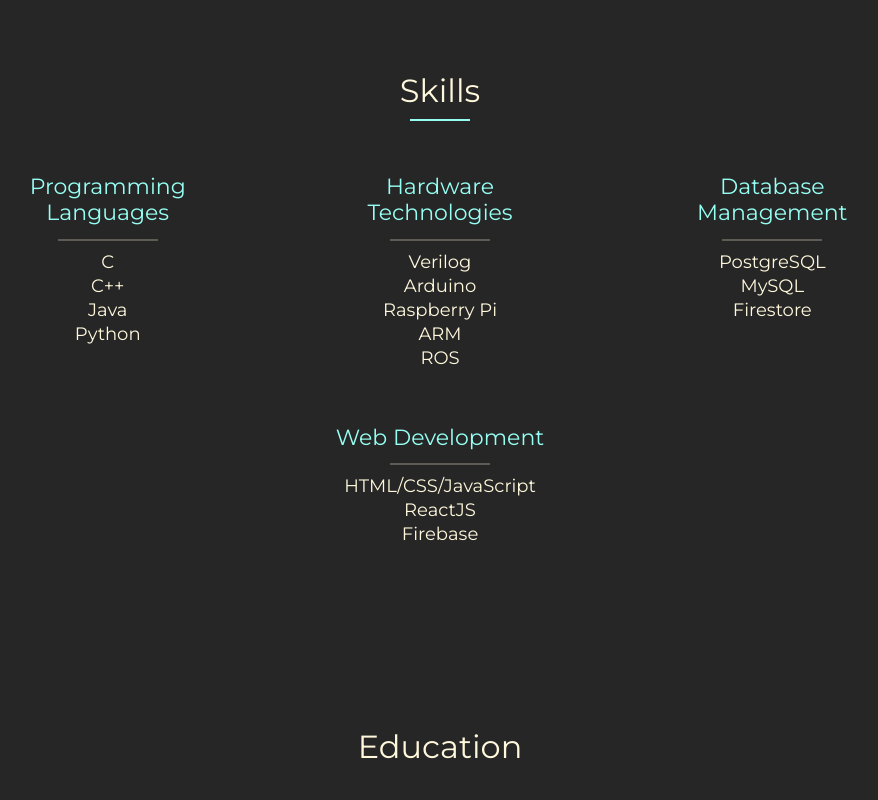
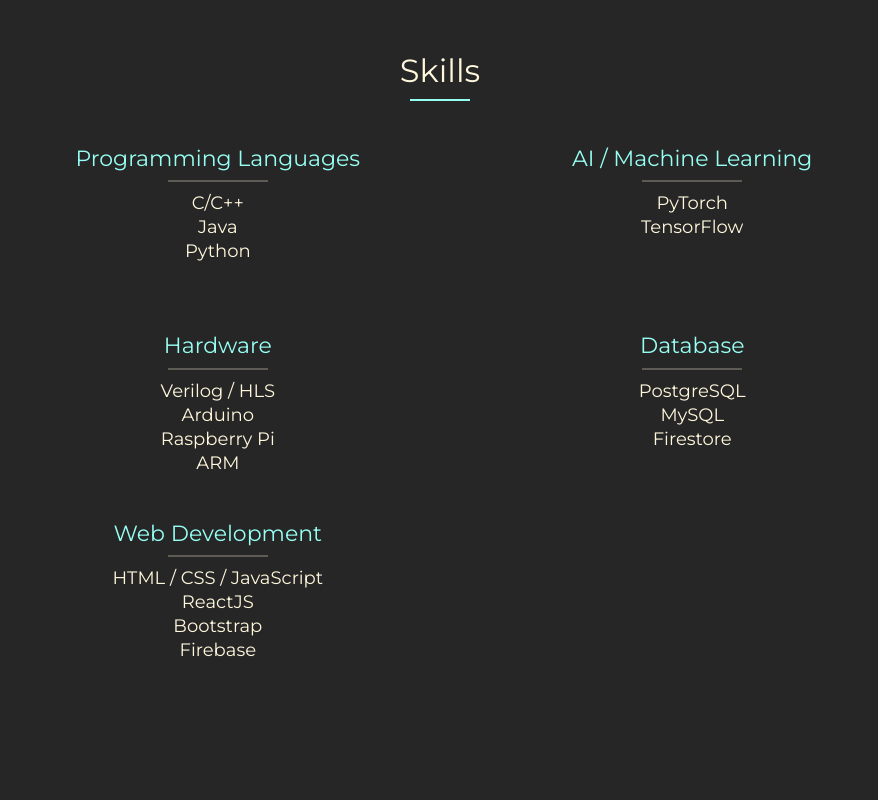
Before and after one commit to justinfidelis/justinfidelis.github.io, a React (Create React App) app in the folder portfolio/: page / in a window 1280 px wide. Shown: the part 1300-2100 px from the top of the page, without its empty margins (200-1078 px from the left). Built offline with nearby package versions, Linux system fonts and the light colour scheme.

Commit message:
change skills to grid

```diff
--- a/portfolio/src/app.css
+++ b/portfolio/src/app.css
@@ -148,14 +148,13 @@ path {
     flex-direction: column;
     justify-content: center;
     align-items: center;
-    padding: 100px 0px 50px 0px;
+    padding: 80px 0px 50px 0px;
 }
 
 .section-text {
     display: flex;
     flex-direction: column;
     justify-content: center;
-    font-family: Montserrat, "Open sans", sans-serif;
     color: cornsilk;
     font-size: 1.125rem;
     text-align: left;
@@ -182,11 +181,19 @@ img.about-image {
     height: auto;
 }
 
+.skills-container {
+    display: grid;
+    grid-template-columns: repeat(auto-fit, minmax(380px, 1fr));
+    grid-auto-rows: 1fr;
+}
+
 .skill-card {
-    width: 270px;
-    border-width: 0px;
+    width: 100%;
     background-color: transparent;
-    margin: 15px;
+    margin: 15px 15px 30px 15px;
+    display: flex;
+    flex-direction: column;
+    align-items: center;
 }
 
 h5.card-title {
@@ -218,7 +225,7 @@ hr.card-break {
     width: 100px;
     background-color: cornsilk;
     border-width: 0px;
-    margin-top: 4px;
+    margin-top: 8px;
     margin-bottom: 8px;
 }
 
--- a/portfolio/src/components/Skills.jsx
+++ b/portfolio/src/components/Skills.jsx
@@ -13,86 +13,55 @@ const Skills = () => {
         <Row className="justify-content-center">
           <hr className="subtitle-break" />
         </Row>
-        <Row>
-          <Col className="d-flex justify-content-center">
-            <Card className="skill-card">
-              <Card.Body className="pt-2 px-2">
-                <Card.Title>
+        <Row className="w-100">
+          <div className="skills-container">
+            <div className="skill-card">
               <h5 className="card-title">Programming Languages</h5>
-                </Card.Title>
-                <div className="d-flex justify-content-center">
               <hr className="card-break" />
-                </div>
-                <Card.Text>
               <ul className="skills-list">
-                    <li className="skills-li">C</li>
-                    <li className="skills-li">C++</li>
+                <li className="skills-li">C/C++</li>
                 <li className="skills-li">Java</li>
                 <li className="skills-li">Python</li>
               </ul>
-                </Card.Text>
-              </Card.Body>
-            </Card>
-          </Col>
-          <Col className="d-flex justify-content-center">
-            <Card className="skill-card">
-              <Card.Body className="pt-2 px-2">
-                <Card.Title>
-                  <h5 className="card-title">Hardware Technologies</h5>
-                </Card.Title>
-                <div className="d-flex justify-content-center">
+            </div>
+            <div className="skill-card">
+              <h5 className="card-title">AI / Machine Learning</h5>
               <hr className="card-break" />
+              <ul className="skills-list">
+                <li className="skills-li">PyTorch</li>
+                <li className="skills-li">TensorFlow</li>
+              </ul>
             </div>
-                <Card.Text>
+            <div className="skill-card">
+              <h5 className="card-title">Hardware</h5>
+              <hr className="card-break" />
               <ul className="skills-list">
-                    <li className="skills-li">Verilog</li>
+                <li className="skills-li">Verilog / HLS</li>
                 <li className="skills-li">Arduino</li>
                 <li className="skills-li">Raspberry Pi</li>
                 <li className="skills-li">ARM</li>
-                    <li className="skills-li">ROS</li>
               </ul>
-                </Card.Text>
-              </Card.Body>
-            </Card>
-          </Col>
-          <Col className="d-flex justify-content-center">
-            <Card className="skill-card">
-              <Card.Body className="pt-2 px-2">
-                <Card.Title>
-                  <h5 className="card-title">Database Management</h5>
-                </Card.Title>
-                <div className="d-flex justify-content-center">
+            </div>
+            <div className="skill-card">
+              <h5 className="card-title">Database</h5>
               <hr className="card-break" />
-                </div>
-                <Card.Text>
               <ul className="skills-list">
                 <li className="skills-li">PostgreSQL</li>
                 <li className="skills-li">MySQL</li>
                 <li className="skills-li">Firestore</li>
               </ul>
-                </Card.Text>
-              </Card.Body>
-            </Card>
-          </Col>
-          <Col className="d-flex justify-content-center">
-            <Card className="skill-card">
-              <Card.Body className="pt-2 px-2">
-                <Card.Title>
+            </div>
+            <div className="skill-card">
               <h5 className="card-title">Web Development</h5>
-                </Card.Title>
-                <div className="d-flex justify-content-center">
               <hr className="card-break" />
-                </div>
-                <Card.Text>
               <ul className="skills-list">
-                    <li className="skills-li">HTML/CSS/JavaScript</li>
+                <li className="skills-li">HTML / CSS / JavaScript</li>
                 <li className="skills-li">ReactJS</li>
+                <li className="skills-li">Bootstrap</li>
                 <li className="skills-li">Firebase</li>
               </ul>
-                </Card.Text>
-              </Card.Body>
-            </Card>
-          </Col>
+            </div>
+          </div>
         </Row>
       </Container>
     );
```
Lines whose indentation alone changed are shown as unchanged.
